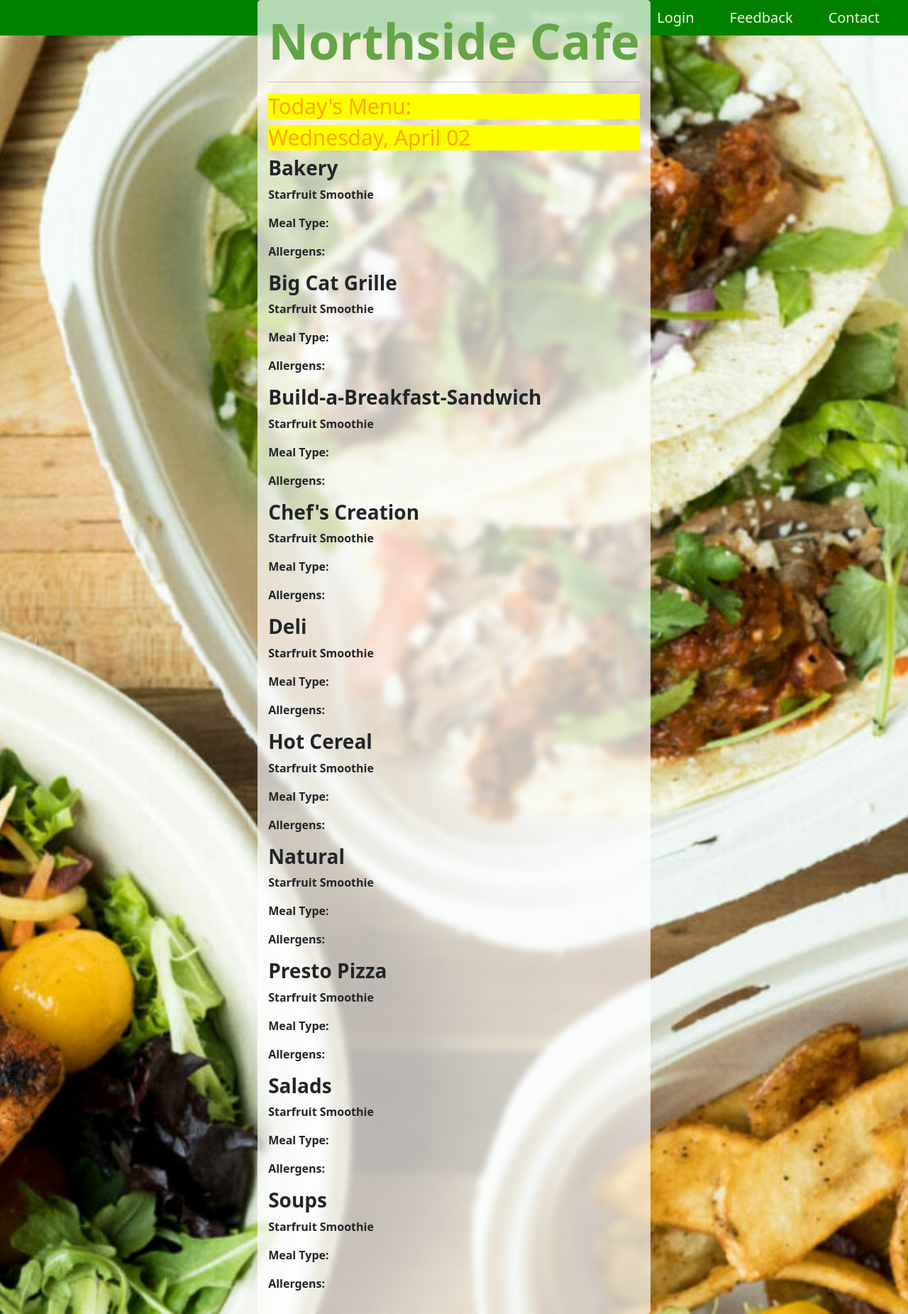
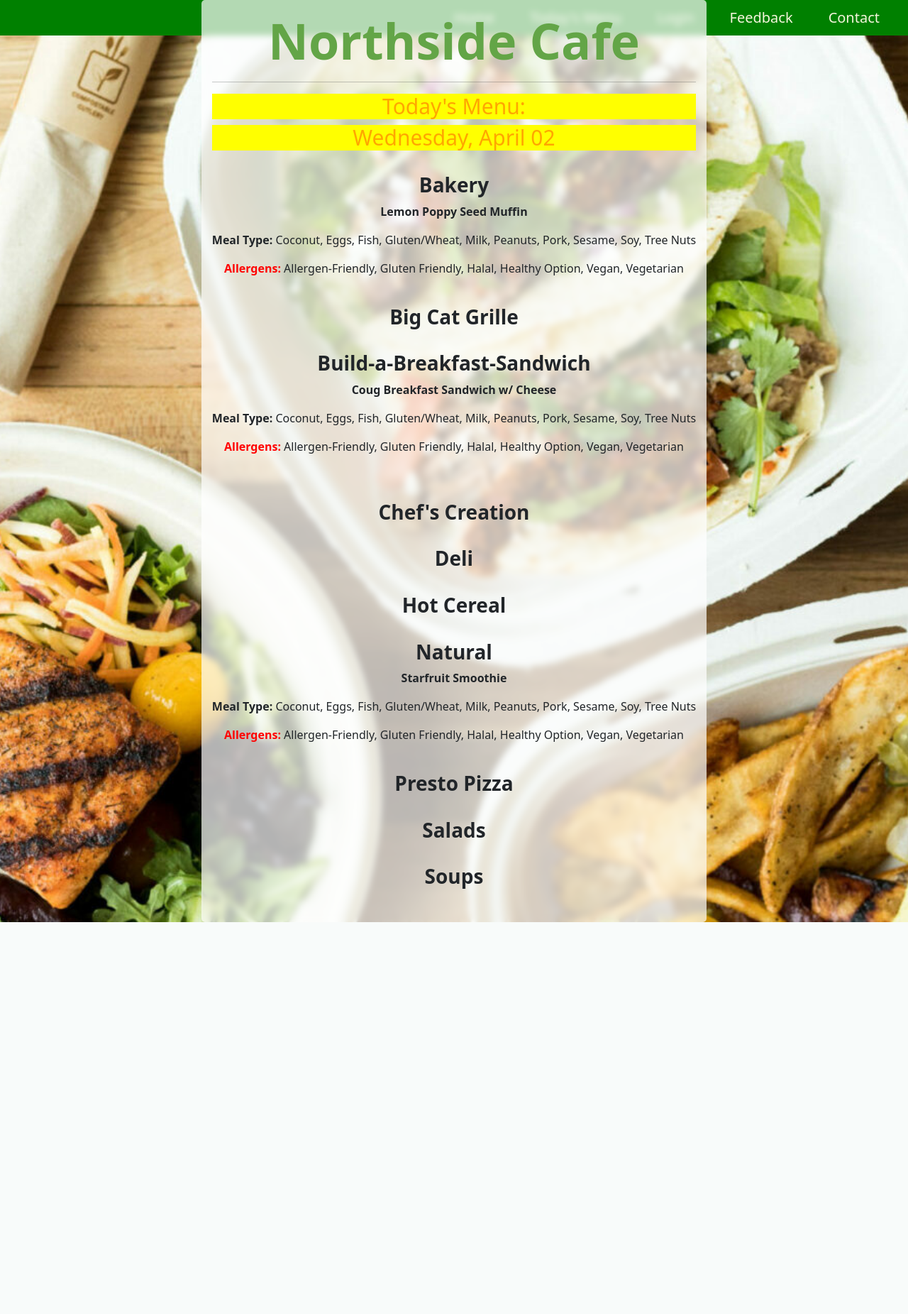
Before and after one commit to Jaehong-username/dininghall-mealplan, a Flask app: page /menu-details?type=Breakfast in a window 1280 px wide. Shown: the whole page at 71% size. After the commit the page ends 1299 px from the top, so only its background shows below. Run offline with Flask 3, Linux system fonts and the light colour scheme; data comes from the database, SQL or seed files in the repository.

Commit message:
todays menu backend and partial ui (completed)

```diff
--- a/src/app.py
+++ b/src/app.py
@@ -34,7 +34,6 @@ def create_db():
         db.create_all()
 
         # TEMP STUDENT FOR TESTING PURPOSES (since no info in database yet)
-        # to clean out (ONLY DO WITH NON-IMPORTANT DB): rm database.db & rerun code after commenting code out
         existing_user = User.query.filter_by(user_id=1).first()
 
         if (existing_user):
@@ -96,24 +95,62 @@ def create_db():
         existing_meal = Meal.query.filter_by(meal_id=1).first()
 
         if (existing_meal):
-            print("Temp meal exists")
+            print("Temp meals exists")
 
         else:
             temp_meal = Meal(
                 meal_name="Starfruit Smoothie",
                 price = 8.88,
-                number_sold = 88
+                number_sold = 88,
+                type = "Breakfast"
+            )
+
+            breakfast_bakery1 = Meal(
+                meal_name="Lemon Poppy Seed Muffin",
+                price = 8.88,
+                number_sold = 88,
+                type = "Breakfast"
+            )
+
+            breakfast_bakery2 = Meal(
+                meal_name="Double Chocolate Chip Muffin",
+                price = 8.88,
+                number_sold = 88,
+                type = "Lunch"
+            )
+
+            breakfast_sandwich = Meal(
+                meal_name="Coug Breakfast Sandwich w/ Cheese",
+                price = 8.88,
+                number_sold = 88,
+                type = "Breakfast"
             )
 
             # adding meal attributes
             for info in Nutritional_Information.query.all():
                 temp_meal.infos.append(info)
+                breakfast_bakery1.infos.append(info)
+                breakfast_bakery2.infos.append(info)
+                breakfast_sandwich.infos.append(info)
 
             # adding meal attributes
             for restriction in Dietary_Restriction.query.all():
                 temp_meal.restrictions.append(restriction)
+                breakfast_bakery1.restrictions.append(restriction)
+                breakfast_bakery2.restrictions.append(restriction)
+                breakfast_sandwich.restrictions.append(restriction)
+
+            # relationships updating for categories
+            temp_meal.categories.append(Meal_Category.query.filter_by(category="Natural").first())
+            breakfast_bakery1.categories.append(Meal_Category.query.filter_by(category="Bakery").first())
+            breakfast_bakery2.categories.append(Meal_Category.query.filter_by(category="Bakery").first())
+            breakfast_sandwich.categories.append(Meal_Category.query.filter_by(category="Build-a-Breakfast-Sandwich").first())
 
             db.session.add(temp_meal)
+            db.session.add(breakfast_bakery1)
+            db.session.add(breakfast_bakery2)
+            db.session.add(breakfast_sandwich)
+
             db.session.commit()
 
         # TEMP MENU FOR TESTING PURPOSES (since no info in database yet)
@@ -134,12 +171,12 @@ def create_db():
 
             # add temp meal
             temp_menu.meals.append(temp_meal)
+            temp_menu.meals.append(breakfast_bakery1)
+            temp_menu.meals.append(breakfast_bakery2)
+            temp_menu.meals.append(breakfast_sandwich)
 
             db.session.add(temp_menu)
             db.session.commit()
-
-
-
 
 ### Program entrypoint (place at bottom of script)
 create_db()
--- a/src/templates/menu-details.html
+++ b/src/templates/menu-details.html
@@ -3,12 +3,15 @@
 {% block title %}Menu Details{% endblock %}
 
 {% block content %}
+
+    <div style="text-align:center">
         <h1 class = "title">{{ menu.location }} </h1>
         <hr>
 
         <h1 class = "subtitle">Today's Menu:</h1>
         <!-- convert ot string version of date -->
         <h2 class = "subtitle"> {{ menu.date.strftime('%A, %B %d') }} </h2>
+        <br>
 
         <!-- for loop for each meal category stored in the menu -->
         {% for category in menu.meal_categories %}
@@ -17,31 +20,34 @@
             <h3><b>{{ category.category }}</b></h3>
 
             <!-- display meals under the menu -->
-        <!-- TODO: check if they belong under the category -->
             {% for meal in menu.meals %}
+
+                <!-- checking category and meal type -->
+                {% if category in meal.categories and meal.type == type %}
                     <p><b>{{ meal.meal_name }}</b></p>
 
                     <!-- displaying meal attributes -->
-            <p><b>Meal Type:</b></p>
-
-            <!-- TODO: fix formatting later -->
-            <!-- {% for restriction in meal.restrictions %} -->
-                <!-- <p>{{ restriction.restriction }}</p> -->
-            <!-- {% endfor %} -->
+                    <p><b>Meal Type:</b>
+                    {% for restriction in meal.restrictions %}
+                        {{ restriction.restriction }}{% if not loop.last %}, {% endif %}
+                    {% endfor %}
+                    </p>
 
                     <!-- displaying meal attributes -->
-             <p><b>Allergens:</b></p>
+                    <p><span style="color:#FF0000"><b>Allergens:</b></span>
+                    {% for info in meal.infos %}
+                        {{ info.info }}{% if not loop.last %}, {% endif %}
+                    {% endfor %}
+                    </p>
 
-             <!-- TODO: fix formatting later -->
-             <!-- {% for info in meal.infos %} -->
-                 <!-- <p>{{ info.info }}</p> -->
-             <!-- {% endfor %} -->
+                    {% if loop.last %}<br>{% endif %}
 
-        {% endfor %}
+                {% endif %}
 
-    {% endfor %}
+            {% endfor %} <!-- end meal loop-->
+            <br>
+        {% endfor %} <!-- end category loop-->
 
-
-
+    </div>
 
 {% endblock %}
--- a/src/views.py
+++ b/src/views.py
@@ -75,7 +75,6 @@ def view_dining_halls():
 
 @views.route('/menu-details', methods=['GET', 'POST'])
 def view_today_menus():
-
     # find menu in database
     # TODO: change depending on the day to day basis
     menu = Menu.query.filter_by(date=date(2025, 4, 2)).first()
@@ -86,13 +85,18 @@ def view_today_menus():
         return "<h3>Menu does not exist!</h3>" \
         "<form action='/'><button type='submit'>Return Home</button></form>"
 
-    return render_template('menu-details.html', menu=menu)
+    # getting menu type (breakfast, lunch, or dinner) to know what to display
+    type = request.args.get('type')
+
+    return render_template('menu-details.html', menu=menu, type=type)
+
 
 @views.route('/menu-options', methods=['GET', 'POST'])
 def view_menu_options():
+    # find menu in database according to today's date
+    # menu = Menu.query.filter_by(date=date.today()).first()
 
-    # find menu in database
-    # TODO: change depending on the day to day basis
+    # for now, using a temp date for testing
     menu = Menu.query.filter_by(date=date(2025, 4, 2)).first()
 
     # display error & return to home if student not found
```
Also changed, not shown: src/models.py (+12 -2 lines), src/templates/dining-halls.html (+9 -9 lines), src/templates/menu-options.html (added, +19 -0 lines). Lines whose indentation alone changed are shown as unchanged.
